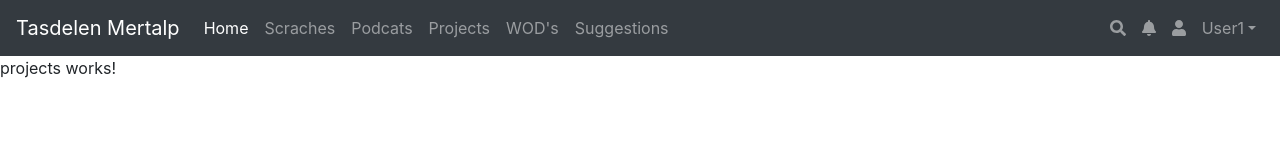
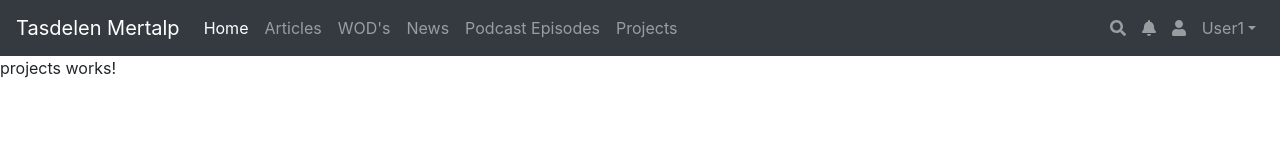
Before and after one commit to MertalpTasdelen/tasdelenmertalp.com, an Angular app: page /projects in a window 1280 px wide. Shown: the top 160 px of the page. Built offline with nearby package versions, Linux system fonts and the light colour scheme.

Commit message:
Commut on navitaion component_html

```diff
--- a/src/app/navigation/navigation.component.html
+++ b/src/app/navigation/navigation.component.html
@@ -7,22 +7,22 @@
     <div class="collapse navbar-collapse" id="navbarSupportedContent">
       <ul class="navbar-nav mr-auto">
         <li class="nav-item active">
-          <a class="nav-link" href="#">Home <span class="sr-only">(current)</span></a>
+          <a class="nav-link">Home <span class="sr-only">(current)</span></a>
         </li>
         <li class="nav-item">
-          <a class="nav-link" href="#">Scraches</a>
+          <a class="nav-link">Articles</a>
         </li>
         <li class="nav-item">
-          <a class="nav-link" href="#">Podcats</a>
+          <a class="nav-link">WOD's</a>
         </li>
         <li class="nav-item">
-          <a class="nav-link" href="#">Projects</a>
+          <a class="nav-link">News</a>
         </li>
         <li class="nav-item">
-          <a class="nav-link" href="#">WOD's</a>
+          <a class="nav-link">Podcast Episodes</a>
         </li>
         <li class="nav-item">
-          <a class="nav-link" href="#">Suggestions</a>
+          <a class="nav-link">Projects</a>
         </li>
       </ul>
       <ul class="navbar-nav ">
```
